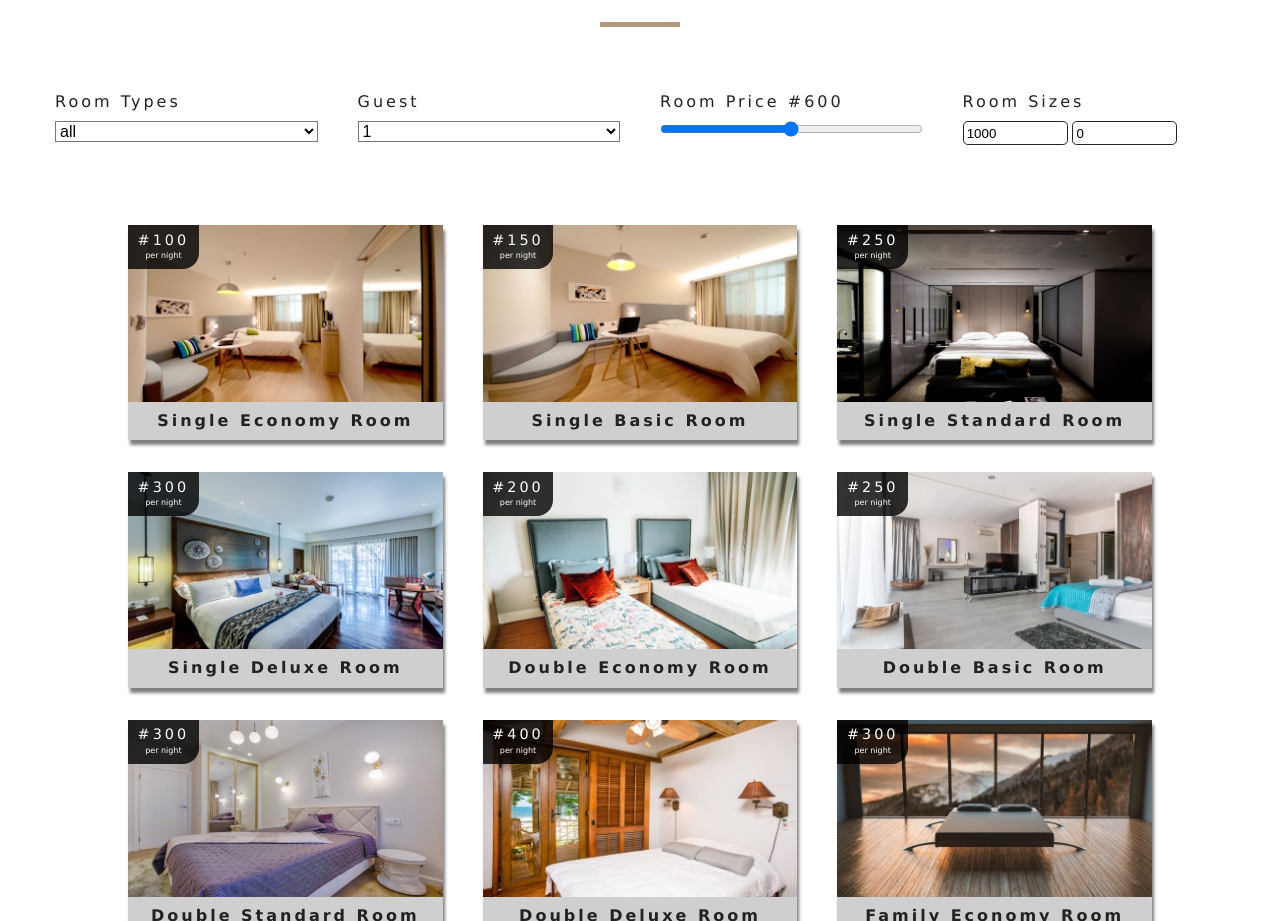
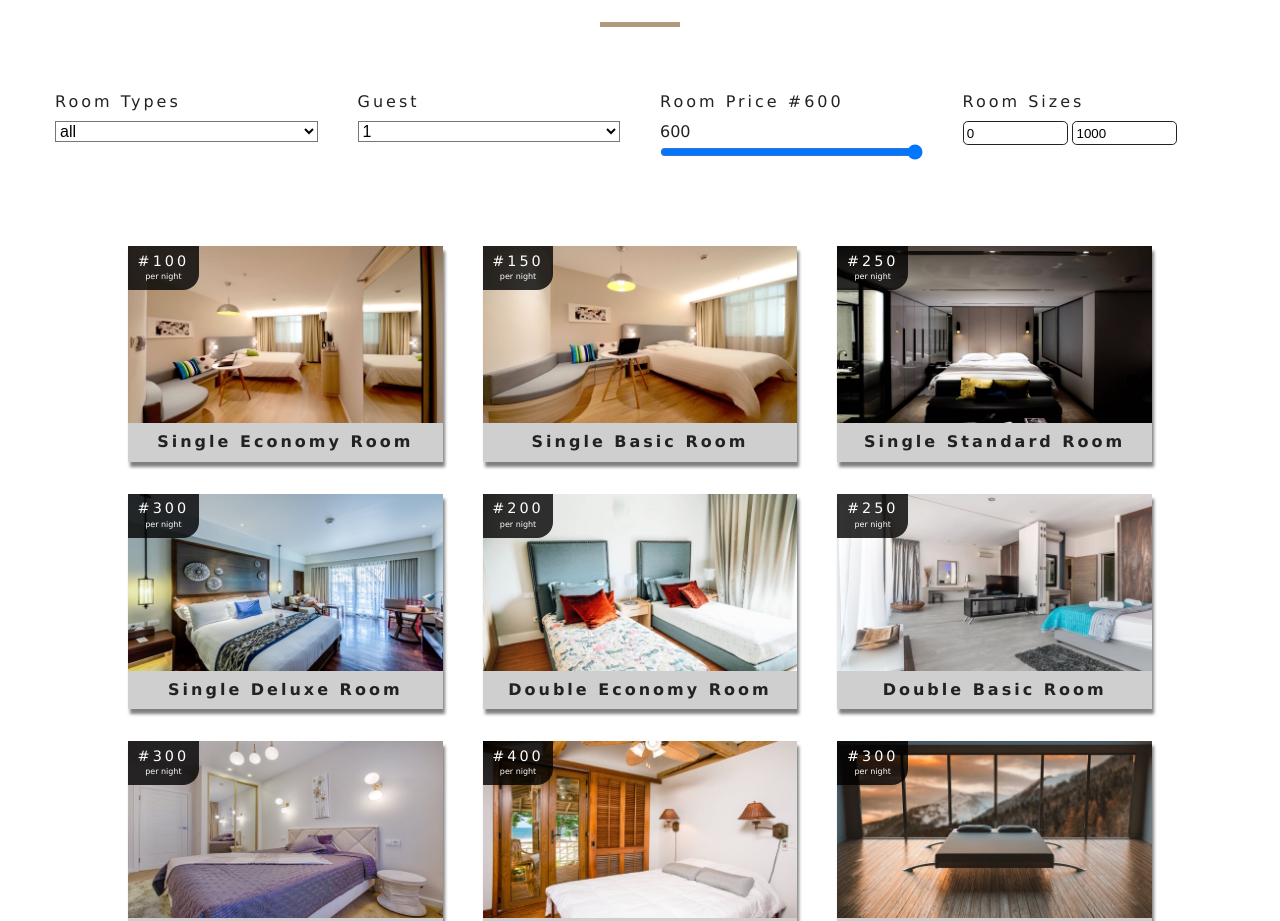
Before and after one commit to ohayamic/Mega-FoodApp-Recipe-AdvisoryApp, a React (Create React App) app: page /rooms in a window 1280 px wide. Shown: the part 809-1730 px from the top of the page. Built offline with nearby package versions, Linux system fonts and the light colour scheme.

Commit message:
Updated the filter component to reflect interactibilty

```diff
--- a/src/Components/Context.js
+++ b/src/Components/Context.js
@@ -8,11 +8,12 @@ export class RoomsContextProvider extends Component {
         featuredRooms:[],
         sortedRooms: [],
         loaded:true,
-        maxSize: 0 ,
-        minSize: 1000,
+        maxSize: 1000 ,
+        minSize: 0,
         minPrice: 0,
         maxPrice: 600,
-        capacity:10,
+        capacity: 1,
+        price: 600,
         pets: true,
         type:"all",
         breakfast: true
@@ -30,15 +31,7 @@ export class RoomsContextProvider extends Component {
             featuredRooms,
             sortedRooms:rooms,
             loaded : false,
-            handleChange : this.handleChange,
-            maxSize: 1000 ,
-            minSize: 0,
-            minPrice: 0,
-            maxPrice: 600,
-            capacity:10,
-            pets: true,
-            type:"all",
-            breakfast: true
+
        })
     }
 
@@ -56,26 +49,39 @@ export class RoomsContextProvider extends Component {
 
     handleChange=(e)=>{
         e.preventDefault()
-        e.target.name = e.target.value
-        console.log(e.target.value)
+        let getTarget = e.target
+        let name = getTarget.name
+        let value = getTarget.value
+        console.log(typeof(e.target.value))
+        this.setState({
+            [name] : value
+        }, this.filterItem)
 
     }
     filterItem =()=>{
-        let {rooms, type, capacity, price, minSize, maxSize, breakfast, pets} = this.state
+        let {rooms, type, capacity, price, minSize, maxSize} = this.state
         let tempRooms = [...rooms]
-        capacity = parseInt(capacity)
-        price = parseInt(price)
+        let gettype = type
+        let capacities = parseInt(capacity)
+        let prices = parseInt(price)
         if(type !=="all"){
-            tempRooms = tempRooms.filter(room => room.type === type)
+            tempRooms = tempRooms.filter(room => room.type === gettype)
         }
         if(capacity !== 1){
-            tempRooms = tempRooms.filter(room => room.capacity === capacity )
+            tempRooms = tempRooms.filter(room => room.capacity >= capacities )
         }
-        return tempRooms
+
+        if(prices <= 600){
+            tempRooms = tempRooms.filter(room=>room.price <= prices)
+        }
+        tempRooms = tempRooms.filter(room=>room.size >=minSize && room.size <=maxSize)
+        this.setState({
+            sortedRooms:tempRooms
+        })
     }
     render() {
         return (
-            <RoomsContext.Provider value={{...this.state}}>
+            <RoomsContext.Provider value={{...this.state, handleChange:this.handleChange}}>
                 {this.props.children}
             </RoomsContext.Provider>
         )
--- a/src/Components/Filter/Filter.js
+++ b/src/Components/Filter/Filter.js
@@ -43,7 +43,7 @@ export const Filter = ({rooms}) => {
                     <form className="filter-form">
                         <div className="form-group">
                             <label htmlFor="type">Room Types</label>
-                            <select name="type" id="type" className="form-control" onChange={handleChange} defaultValue={type}>
+                            <select name="type" id="type" className="form-control" onChange={handleChange} value={type}>
                                 {types}
                             </select>
                         </div>
@@ -57,13 +57,13 @@ export const Filter = ({rooms}) => {
 
                         <div className="form-group">
                             <label htmlFor="price">Room price #600</label>
-                            <input type="range" min={minPrice} max={maxPrice} defaultValue={price} className="form-control" name="price"  id="price" onChange={handleChange}/>
+                            <span>{price}<input type="range" min={minPrice} max={maxPrice} value={price} className="form-control" name="price"  id="price" onChange={handleChange}/></span>
                         </div>
                         <div className="form-group">
                             <label htmlFor="size">Room Sizes</label>
                             <div className="size-inputs">
-                                <input type="number" name="minSize" defaultValue={minSize} className="size-input" onChange={handleChange}></input>
-                                <input type="number" name="maxSize" defaultValue={maxSize} className="size-input" onChange={handleChange}></input>
+                                <input type="number" name="minSize" value={minSize} className="size-input" onChange={handleChange}></input>
+                                <input type="number" name="maxSize" value={maxSize} className="size-input" onChange={handleChange}></input>
                             </div>
 
                         </div>
```
